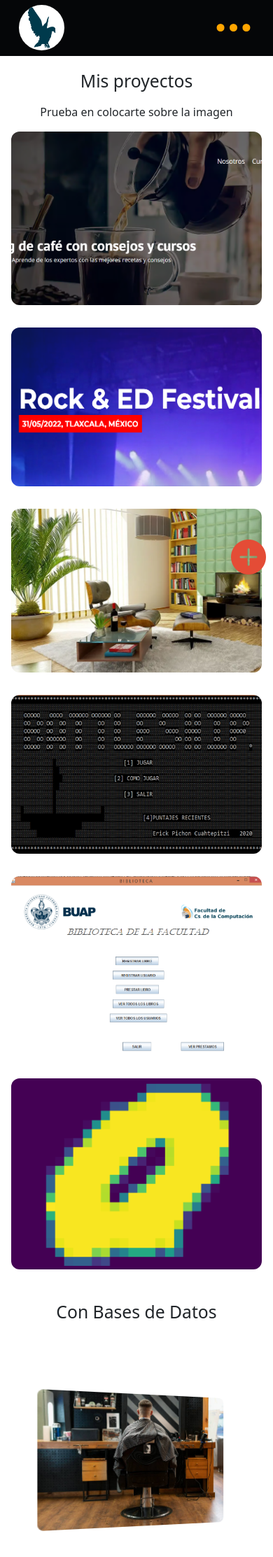
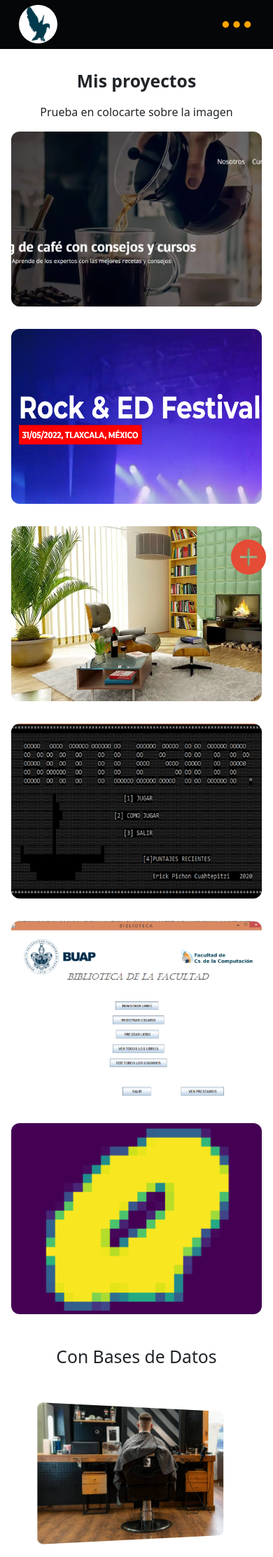
Before and after one commit to Erick-bot-a11/portafolio, a Flask app: page /proyectos in a window 390 px wide. Shown: the top 2225 px of the page at 70% size. Run offline with Flask 2, Linux system fonts and the light colour scheme.

Commit message:
Version 1.1

```diff
--- a/public/css/styles.css
+++ b/public/css/styles.css
@@ -36,6 +36,7 @@
 
 .titulo {
   margin: 12vh 0 2vh 0;
+  font-weight: 700;
 }
 
 .video {
@@ -88,6 +89,11 @@
   width: 80%;
   padding: 0.5rem;
 }
+@media (max-width: 480px) {
+  .campo input {
+    width: 100%;
+  }
+}
 
 .campo-mensaje {
   display: flex;
@@ -99,6 +105,11 @@
 .campo-mensaje textarea {
   width: 80%;
   padding: 0.5rem;
+}
+@media (max-width: 480px) {
+  .campo-mensaje textarea {
+    width: 100%;
+  }
 }
 @media (max-width: 768px) {
   .campo-mensaje {
@@ -126,6 +137,7 @@
 @media (max-width: 540px) {
   .cabecera {
     background-color: #050608;
+    height: 70px;
   }
 }
 
@@ -208,8 +220,8 @@
   .navegacion-lista {
     display: block;
     background-image: url(/public/img/icons/three-dots.svg);
-    width: 7vh;
-    height: 7vh;
+    width: 50px;
+    height: 50px;
     background-repeat: no-repeat;
     background-size: 100%;
   }
@@ -226,6 +238,11 @@
   -webkit-transform-style: preserve-3d;
   transform: rotateY(180deg);
   transform-style: preserve-3d;
+}
+@media (max-width: 540px) {
+  .logo {
+    width: 55px;
+  }
 }
 
 .footer {
@@ -310,6 +327,12 @@
   padding: 8vh 0;
 }
 
+.contenedor-2 {
+  width: 90%;
+  margin: 0 auto;
+  padding: 2vh 0;
+}
+
 .contenedor-encabezado {
   width: 90%;
   margin: 0 20%;
@@ -336,6 +359,9 @@
 }
 .encabezado__info {
   padding: 0 20vh;
+}
+.encabezado__info h3 {
+  font-weight: 700;
 }
 @media (max-width: 540px) {
   .encabezado__info {
@@ -828,6 +854,7 @@
   padding: 0;
   width: 100%;
   height: 100%;
+  min-height: 250px;
 }
 .proyectoP__titulo {
   text-align: center;
@@ -886,7 +913,7 @@
   margin: 0 auto;
   position: relative;
   width: auto;
-  margin-top: 10vh;
+  margin-top: 40px;
   padding: 0 1vh;
 }
 
@@ -899,15 +926,6 @@
 .contenedor_proyectoD:nth-child(even) {
   grid-template-columns: 3fr 1fr;
 }
-@media (max-width: 480px) {
-  .contenedor_proyectoD {
-    display: flex;
-    flex-direction: column;
-  }
-  .contenedor_proyectoD:nth-child(even) {
-    flex-direction: column-reverse;
-  }
-}
 @media (min-width: 768px) {
   .contenedor_proyectoD {
     grid-template-columns: 1fr 2fr;
@@ -916,6 +934,15 @@
   }
   .contenedor_proyectoD:nth-child(even) {
     grid-template-columns: 2fr 1fr;
+  }
+}
+@media (max-width: 480px) {
+  .contenedor_proyectoD {
+    display: flex;
+    flex-direction: column;
+  }
+  .contenedor_proyectoD:nth-child(even) {
+    flex-direction: column-reverse;
   }
 }
 
--- a/src/scss/_header.scss
+++ b/src/scss/_header.scss
@@ -9,6 +9,7 @@
     height: 80px;
     @include m.telefonoM{
         background-color: #050608;
+        height: 70px;
     }
     z-index: 1;
 }
@@ -94,11 +95,10 @@
 .navegacion-lista{
     display: none;
     @include m.telefonoM{
-
         display: block;
         background-image: url(/public/img/icons/three-dots.svg);
-        width: 7vh;
-        height: 7vh;
+        width: 50px;
+        height: 50px;
         background-repeat: no-repeat;
         background-size: 100%;
 
@@ -117,4 +117,7 @@
         transform: rotateY(180deg);
         transform-style: preserve-3d;
     }
+    @include m.telefonoM{
+        width: 55px;
+    }
 }
--- a/src/scss/_principal.scss
+++ b/src/scss/_principal.scss
@@ -26,6 +26,11 @@
     margin: 0 auto;
     padding: 8vh 0;
 }
+.contenedor-2{
+    width: 90%;
+    margin: 0 auto;
+    padding: 2vh 0;
+}
 
 .contenedor-encabezado{
     width: 90%;
@@ -46,7 +51,9 @@
 .encabezado{
     &__info{
         padding: 0 20vh;
-
+        h3{
+            font-weight: 700;
+        }
         @include m.telefonoM{
             padding: 13vh 2vh;
             color: antiquewhite;
--- a/src/scss/_proyectos.scss
+++ b/src/scss/_proyectos.scss
@@ -40,8 +40,9 @@
 
     margin: 0;
     padding: 0;
-width: 100%;
-height: 100%;
+    width: 100%;
+    height: 100%;
+    min-height: 250px;
 
     &__titulo{
         text-align: center;
@@ -114,7 +115,7 @@
     margin: 0 auto;
     position: relative;
     width: auto;
-    margin-top: 10vh;
+    margin-top: 40px;
     padding: 0 1vh;
 
 }
@@ -128,14 +129,7 @@
         grid-template-columns: 3fr 1fr;
     }
 
-    @include m.telefono{
-        display: flex;
-        flex-direction: column;
 
-        &:nth-child(even){
-            flex-direction: column-reverse;
-        }
-    }
     @include m.tablet{
         grid-template-columns: 1fr 2fr;
         gap: 3vh;
@@ -143,6 +137,15 @@
 
         &:nth-child(even){
             grid-template-columns: 2fr 1fr;
+        }
+    }
+
+    @include m.telefono{
+        display: flex;
+        flex-direction: column;
+
+        &:nth-child(even){
+            flex-direction: column-reverse;
         }
     }
 
--- a/src/scss/_variables.scss
+++ b/src/scss/_variables.scss
@@ -47,6 +47,7 @@
 
 .titulo{
     margin: 12vh 0 2vh 0;
+    font-weight: 700;
 }
 
 .video{
@@ -98,6 +99,10 @@
     input{
         width: 80%;
         padding: .5rem;
+
+        @include m.telefono{
+            width: 100%;
+        }
     }
 }
 .campo-mensaje{
@@ -109,6 +114,9 @@
     textarea{
         width: 80%;
         padding: .5rem;
+        @include m.telefono{
+            width: 100%;
+        }
     }
     @include m.tabletMax{
         flex-direction: column;
--- a/templates/sitio/about.html
+++ b/templates/sitio/about.html
@@ -195,7 +195,6 @@
                     <li class="skill__s skill__s--p">MySQL</li>
                     <li class="skill__s skill__s--p">VSC</li>
                     <li class="skill__s skill__s--p">GitHub</li>
-                    <li class="skill__s skill__s--p">Google Cloud</li>
                     <li class="skill__s skill__s--p">OBS</li>
                 </ul>
                 <ul class="skill" data-aos="fade-zoom-in"
--- a/templates/sitio/camp.html
+++ b/templates/sitio/camp.html
@@ -1,6 +1,6 @@
 {% include "sitio/header.html" %}
 <h2 class="titulo"><center>DepWebCamp</center></h2>
-<div class="contenedor">
+<div class="contenedor-2">
     <div class="video">
         <video src="/public/img/DevWebCamp - Inicio.mp4" autoplay loop width="90%" controls>
             Tu navegador no admite el elemento <code>video</code>.
--- a/templates/sitio/contacto.html
+++ b/templates/sitio/contacto.html
@@ -12,7 +12,7 @@
 {% endwith %}
 
 
-<div class="contenedor">
+<div class="contenedor-2">
     <div class="contacto">
         <div class="contacto__info">
             <p>Actualmente, estoy buscando un espacio para mis prácticas profesionales, pero puedes contactarme para colaborar en proyectos, o incluso crear tu propio portafolio.</p>
--- a/templates/sitio/ine.html
+++ b/templates/sitio/ine.html
@@ -1,7 +1,7 @@
 {% include "sitio/header.html" %}
 <h2 class="titulo"><center>INE</center></h2>
 
-<div class="contenedor">
+<div class="contenedor-2">
     <div class="contenedor-proyectoE">
         <div class="proyectoE">
             <div class="">
--- a/templates/sitio/proyectos.html
+++ b/templates/sitio/proyectos.html
@@ -24,7 +24,7 @@
             <img class="proyectoP__imagen" src="/public/img/festival.png" alt="imagen-proyecto">
             <div class="proyectoP__descripcion">
                 <h4 class="proyectoP__titulo">Festival de música</h4>
-                <p class="proyectoP__descripcion2">Sitio web donde informo de conciertos de un festival de música ficticio,
+                <p class="proyectoP__descripcion2">Sitio web de un festival de música ficticio,
                     hago uso de JavaScript para crear dinamismo con las imágenes.</p>
                 <ul class="skill">
                     <li class="skill__s skill__s--pro">HTML</li>
@@ -97,47 +97,10 @@
             </div>
         </div>
     </div>
-
-
-
-    <!-- <div class="contenedor_proyectoP">
-        <div class="proyectoP">
-            <img class="proyectoP__imagen" src="/public/img/barberia.avif" alt="imagen proyecto">
-        </div>
-
-        <div class="proyectoP">
-            <h4 class="proyectoP__titulo">Salón de belleza</h4>
-            <p class="proyectoP__descripcion">Este sitio web consta de roles de usuario, administrados en una base de datos, los usuarios pueden agendar
-                citas en un salón de belleza y un administrador puede gestionar dichas sitas.</p>
-            <ul class="skill">
-                <li class="skill__s skill__s--p">HTML</li>
-                <li class="skill__s skill__s--p">CSS</li>
-                <li class="skill__s skill__s--p">Javascript</li>
-                <li class="skill__s skill__s--p">PHP</li>
-                <li class="skill__s skill__s--p">MySQL</li>
-                <li class="skill__s skill__s--p">Node js</li>
-                <li class="skill__s skill__s--p">Gulp</li>
-            </ul>
-            <div class="proyectoP__detalles">
-                <div>
-                    <p>Usuario de Ejemplo: usuarioNormal@correo.com</p>
-                    <p>Contraseña: 222222</p>
-                </div>
-                <a href="#" class="btn-ver">Ver más</a>
-            </div>
-
-            <a class="proyectoP__enlace" href="https://bellezapichon.000webhostapp.com/" target="_blank">Puedes verlo aquí</a>
-
-        </div>s
-    </div> -->
-
-
-
-
   </main>
 
 
-  <h2 style="margin: 30px 0; "><center>Con Bases de Datos</center></h2>
+  <h2 style="margin: 30px 0 0 0; "><center>Con Bases de Datos</center></h2>
 
   <div class="contenedor_proyectosD">
     <div class="contenedor_proyectoD">
@@ -165,6 +128,8 @@
         </div>
     </div>
 
+    <div class="linea"></div>
+
     <div class="contenedor_proyectoD">
         <div class="proyectoD">
             <div class="proyectoD__descripcion">
@@ -189,6 +154,8 @@
         <img class="proyectoD__imagen" src="/public/img/uptask.png" alt="imagen-proyecto">
     </div>
 
+    <div class="linea"></div>
+
     <div class="contenedor_proyectoD">
         <img class="proyectoD__imagen" src="/public/img/header.webp" alt="imagen-proyecto">
         <div class="proyectoD">
@@ -210,6 +177,9 @@
             </div>
         </div>
     </div>
+
+
+    <div class="linea"></div>
 
     <div class="contenedor_proyectoD">
         <div class="proyectoD">
--- a/templates/sitio/salon.html
+++ b/templates/sitio/salon.html
@@ -2,7 +2,7 @@
 
 <h2 class="titulo"><center>Salón de belleza</center></h2>
 
-<div class="contenedor">
+<div class="contenedor-2">
     <div class="contenedor-proyectoE">
         <div class="proyectoE">
             <div class="">
--- a/templates/sitio/uptask.html
+++ b/templates/sitio/uptask.html
@@ -1,7 +1,7 @@
 {% include "sitio/header.html" %}
 <h2 class="titulo"><center>Uptask</center></h2>
 
-<div class="contenedor">
+<div class="contenedor-2">
     <div class="contenedor-proyectoE">
         <div class="proyectoE">
             <div class="">
```
Also changed, not shown: 1 other file.
